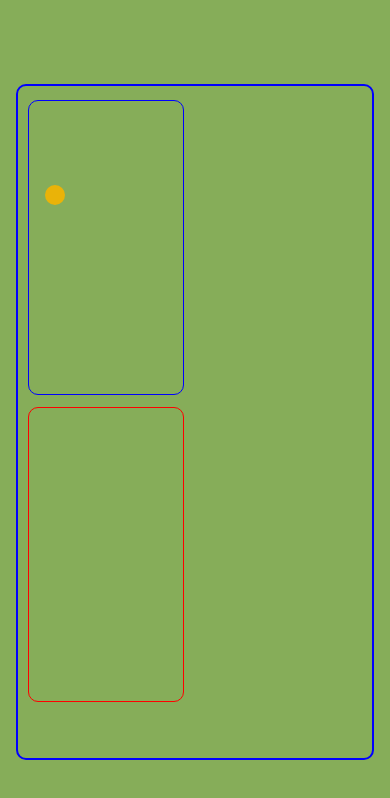
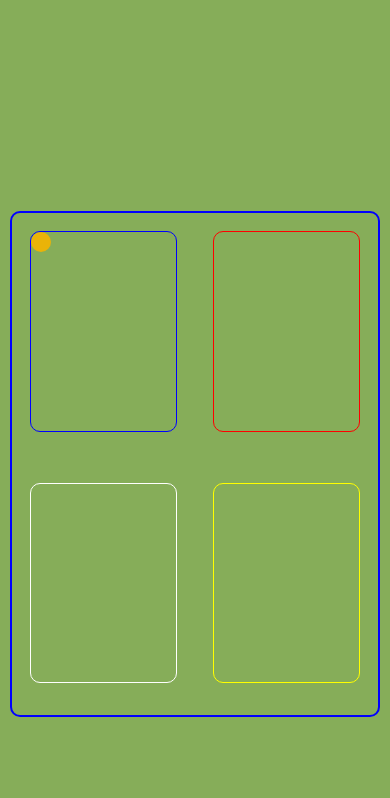
Before and after one commit to oscaradev/mixBallsReact, a React Native app: screen / in a window 390 px wide. Shown: the top 798 px of the page. Built offline with nearby package versions, Linux system fonts and the light colour scheme.

Commit message:
se configuran movimientos  en View 1

```diff
--- a/src/components/mix.tsx
+++ b/src/components/mix.tsx
@@ -10,19 +10,15 @@ const ventana = Dimensions.get("window");
 const pantalla = Dimensions.get("screen");
 
 // declaro constante para calcular la posición de arranque del primer array de bolas
-//const POS_ARRANQUE = [{ x: 5, y: 5 }]
 const POS_ARRANQUE = [{ x: ventana.width * 0.04, y: ventana.height * 0.10 }]
 
 export default function Mix(): JSX.Element {
-
-    //pos arranque
-    const [arranque, setArranque] = React.useState<Coordenada[]>(POS_ARRANQUE);
 
     //contiene el valo de dirección de movimiento
     const [direction, setDirection] = React.useState<Direction>();
 
     //pinta la bola en una posicion de la pantalla
-    const [bola, setBola] = React.useState<Coordenada[]>(arranque);
+    const [bola, setBola] = React.useState<Coordenada[]>([]);
 
     //guarda la posición de eje y cuando se toca la pantalla
     const [traslY, setTrasY] = React.useState<Coordenada[]>(bola);
@@ -30,17 +26,35 @@ export default function Mix(): JSX.Element {
 
     //función que mueve las canicas
     const mueveBola = () => {
-        // console.log('valor de bola', bola)
+        //console.log('valor de bola', bola)
         const bolaInicio = bola[0]
         const newBola = { ...bolaInicio }; //creando una copia de bolaInicio
 
         //este switch evalua el moviento en pantalla tactil
         switch (direction) {
-            case Direction.Arriba:
+            case Direction.CuIzquierdoArriba:
                 newBola.y -= 1;
                 break;
-            case Direction.Abajo:
+            case Direction.CuIzquierdoAbajo:
                 newBola.y += 1;
+                break;
+            case Direction.CuSuperiorDerecha:
+                newBola.x += 1;
+                break;
+            case Direction.CuSuperiorIzquierda:
+                newBola.x -= 1;
+                break;
+            case Direction.CuDerechoAbajo:
+                newBola.y += 1;
+                break;
+            case Direction.CuDerechoArriba:
+                newBola.y -= 1;
+                break;
+            case Direction.CuInferiorDerecha:
+                newBola.x += 1;
+                break;
+            case Direction.CuInferiorIzquierda:
+                newBola.x -= 1;
                 break;
             default:
                 break;
@@ -51,18 +65,42 @@ export default function Mix(): JSX.Element {
     }
 
     //Función asociada a calcular la dirección del movimiento según el toque de pantalla
+    const [altoView1, setAltoView1] = React.useState(0);
+    const [anchoView1, setAnchoView1] = React.useState(0);
     const movimiento = (event: any) => {
-        const { translationX, translationY } = event.nativeEvent
-        // console.log("eventoo x", translationX)
-        // console.log("eventoo y", translationY)
-        // console.log("window", window)
+        const { translationX, translationY, x, y } = event.nativeEvent
+        // console.log("x: "+translationX, "y: "+translationY)
+       // console.log("window", event.nativeEvent)
+        //console.log("anchoView1", anchoView1)
         // console.log("screen", screen)
 
-        if ((translationX > 0 && translationY > 0) || (translationX < 0 && translationY > 0)) {
-            setDirection(Direction.Abajo)
-        } else if ((translationX < 0 && translationY < 0) || (translationX > 0 && translationY < 0)) {
-            setDirection(Direction.Arriba)
+
+        if (translationY > 0 && (x > 0 && x < (anchoView1 / 3))) {
+            setDirection(Direction.CuIzquierdoAbajo)
+            //console.log("cuadrante izquierdo - direccion abajo")
+        } else if (translationY < 0 && (x > 0 && x < (anchoView1 / 3))) {
+            setDirection(Direction.CuIzquierdoArriba)
+            //console.log("cuadrante izquierdo - direccion arriba")
+        } else if (translationX > 0 && (y > 0 && y < (altoView1 / 3))) {
+            setDirection(Direction.CuSuperiorDerecha)
+           // console.log("cuadrante superior - direccion derecha")
+        } else if (translationX < 0 && (y > 0 && y < (altoView1 / 3))) {
+            setDirection(Direction.CuSuperiorIzquierda)
+           // console.log("cuadrante superior - direccion izquierda")
+        } else if (translationY > 0 && (x > (anchoView1 * 0.75) && x <= (anchoView1 + 10))) {
+            setDirection(Direction.CuDerechoAbajo)
+           // console.log("cuadrante derecho - direccion abajo")
+        } else if (translationY < 0 && (x > (anchoView1 * 0.75) && x <= (anchoView1 + 10))) {
+            setDirection(Direction.CuDerechoArriba)
+           // console.log("cuadrante derecho - direccion arriba")
+        } else if (translationX > 0 && (y >= (altoView1 * 0.75))) {
+            setDirection(Direction.CuInferiorDerecha)
+           // console.log("cuadrante inferior - direccion derecha")
+        } else if (translationX < 0 && (y >= (altoView1 * 0.75))) {
+            setDirection(Direction.CuInferiorIzquierda)
+           // console.log("cuadrante inferior - direccion izquierda")
         }
+
 
         //guarda la posición de eje y cuando se toca la pantalla (en pruebas)
         setTrasY(translationY);
@@ -78,27 +116,40 @@ export default function Mix(): JSX.Element {
 
 
     return (
-        <PanGestureHandler onGestureEvent={movimiento}>
+
         <SafeAreaView style={styles.container}>
             <View style={styles.ViewContenedor}>
+                <PanGestureHandler onGestureEvent={movimiento}>
                     <View style={styles.View1}
                         onLayout={event => {
                             const layout = event.nativeEvent.layout;
-                            console.log('height:', layout.height);
-                            console.log('width:', layout.width);
-                            console.log('x:', layout.x);
-                            console.log('y:', layout.y);
-                            setArranque([{ x: layout.x, y: layout.y }])
+                            // console.log('height:', layout.height);
+                            // console.log('width:', layout.width);
+                            // console.log('x:', layout.x);
+                            // console.log('y:', layout.y);
+                            //setBola([{ x:  Math.floor(layout.x), y:  Math.floor(layout.y) }])
+                            //setBola([{ x:  Math.floor(layout.width), y:  Math.floor(layout.height) }])
+                            setBola([{ x: 0, y: 0 }])
+                            setAnchoView1(Math.floor(layout.width))
+                            setAltoView1(Math.floor(layout.height))
                         }}
                     >
-                        <Bola bola={bola} />
+                        {bola.length ? <Bola bola={bola} /> : ""}
                     </View>
+                </PanGestureHandler>
+
                 <View style={styles.View2}>
+                    {/* <Bola bola={bola}/> */}
+                </View>
+                <View style={styles.View3}>
+                    {/* <Bola bola={bola}/> */}
+                </View>
+                <View style={styles.View4}>
                     {/* <Bola bola={bola}/> */}
                 </View>
             </View>
         </SafeAreaView>
-        </PanGestureHandler>
+
     )
 }
 
@@ -107,46 +158,100 @@ const styles = StyleSheet.create({
         flex: 1,
         backgroundColor: Colors.primary
     },
-    limites: {
-        flex: 1,
-        borderWidth: 12,
-    },
-    groupBalls: {
-        width: 20,
-        height: 20,
-        backgroundColor: 'blue'
-    },
+    // ViewContenedor: {
+    //     //flex: 1,
+    //     //alignItems: 'center',
+    //     //justifyContent: 'center',
+    //     top: ventana.height * 0.10,
+    //     bottom: ventana.height * 0.05,
+    //     left: ventana.width * 0.04,
+    //     right: ventana.width * 0.04,
+    //     height: ventana.height * 0.80,
+    //     width: ventana.width * 0.92,
+    //     borderColor: 'blue',
+    //     borderWidth: 2,
+    //     borderRadius: 10,
+    //     flexDirection: 'row',
+    //     flexWrap: 'wrap',
+    //     //justifyContent:'space-evenly',
+    // },
+    // View1: {
+    //     top: (ventana.height * 0.80) * 0.02,
+    //     left: (ventana.width * 0.92) * 0.03,
+    //     height: ventana.height * 0.35,
+    //     width: ventana.width * 0.40,
+    //     borderColor: 'blue',
+    //     borderWidth: 1,
+    //     borderRadius: 10,
+    // },
+    // View2: {
+    //     top: (ventana.height * 0.03),
+    //     left: (ventana.width * 0.92) * 0.03,
+    //     height: ventana.height * 0.35,
+    //     width: ventana.width * 0.40,
+    //     borderColor: 'red',
+    //     borderWidth: 1,
+    //     borderRadius: 10,
+    // },
     ViewContenedor: {
         //flex: 1,
         //alignItems: 'center',
         //justifyContent: 'center',
-        top: ventana.height * 0.10,
-        bottom: ventana.height * 0.05,
-        left: ventana.width * 0.04,
-        right: ventana.width * 0.04,
-        height: ventana.height * 0.80,
-        width: ventana.width * 0.92,
+        // marginTop: '20%',
+        // marginBottom:'20%',
+        top: '25%',
+        //marginBottom:'20%',
+        marginLeft: '2.5%',
+        marginRight: '2.5%',
+        height: '60%',
+        width: '95%',
         borderColor: 'blue',
         borderWidth: 2,
         borderRadius: 10,
-        // flexDirection: 'row',
-        // flexWrap: 'wrap',
+        flexDirection: 'row',
+        flexWrap: 'wrap',
     },
     View1: {
-        top: (ventana.height * 0.80) * 0.02,
-        left: (ventana.width * 0.92) * 0.03,
-        height: ventana.height * 0.35,
-        width: ventana.width * 0.40,
+        marginTop: '5%',
+        marginBottom: '5%',
+        marginLeft: '5%',
+        marginRight: '5%',
+        height: '40%',
+        width: '40%',
         borderColor: 'blue',
         borderWidth: 1,
         borderRadius: 10,
     },
     View2: {
-        top: (ventana.height * 0.03),
-        left: (ventana.width * 0.92) * 0.03,
-        height: ventana.height * 0.35,
-        width: ventana.width * 0.40,
+        marginTop: '5%',
+        marginBottom: '5%',
+        marginLeft: '5%',
+        marginRight: '5%',
+        height: '40%',
+        width: '40%',
         borderColor: 'red',
+        borderWidth: 1,
+        borderRadius: 10,
+    },
+    View3: {
+        marginTop: '5%',
+        marginBottom: '5%',
+        marginLeft: '5%',
+        marginRight: '5%',
+        height: '40%',
+        width: '40%',
+        borderColor: 'white',
+        borderWidth: 1,
+        borderRadius: 10,
+    },
+    View4: {
+        marginTop: '5%',
+        marginBottom: '5%',
+        marginLeft: '5%',
+        marginRight: '5%',
+        height: '40%',
+        width: '40%',
+        borderColor: 'yellow',
         borderWidth: 1,
         borderRadius: 10,
     },
--- a/src/components/mix1.tsx
+++ b/src/components/mix1.tsx
@@ -12,7 +12,8 @@ export default function Bola({ bola }: BolaProps): JSX.Element {
         left: bola[0].x,
         top: bola[0].y,
     };
-    //console.log('sdsdsd', bola)
+        //console.log('mix1', bola)
+
     return <Fragment>
 
         {/* {bola.map((segment: any, index: number) => {
```
Also changed, not shown: src/types/types.ts (+8 -2 lines). Lines whose indentation alone changed are shown as unchanged.
